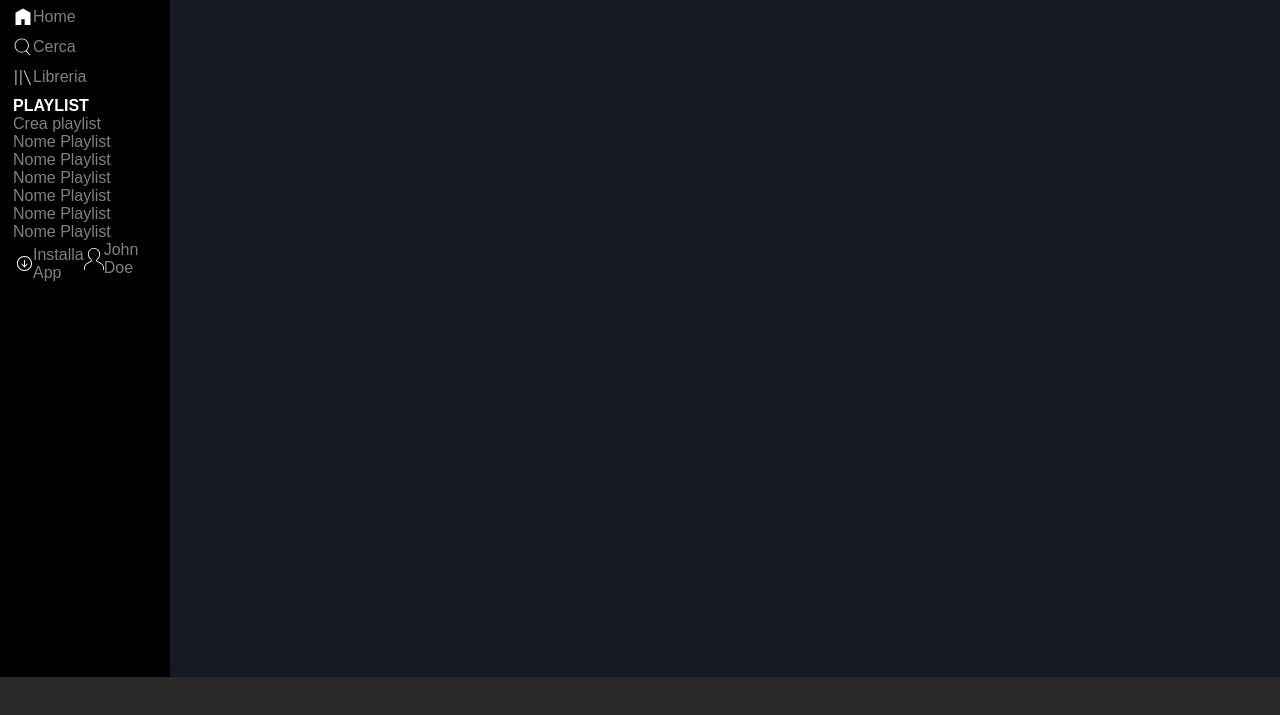
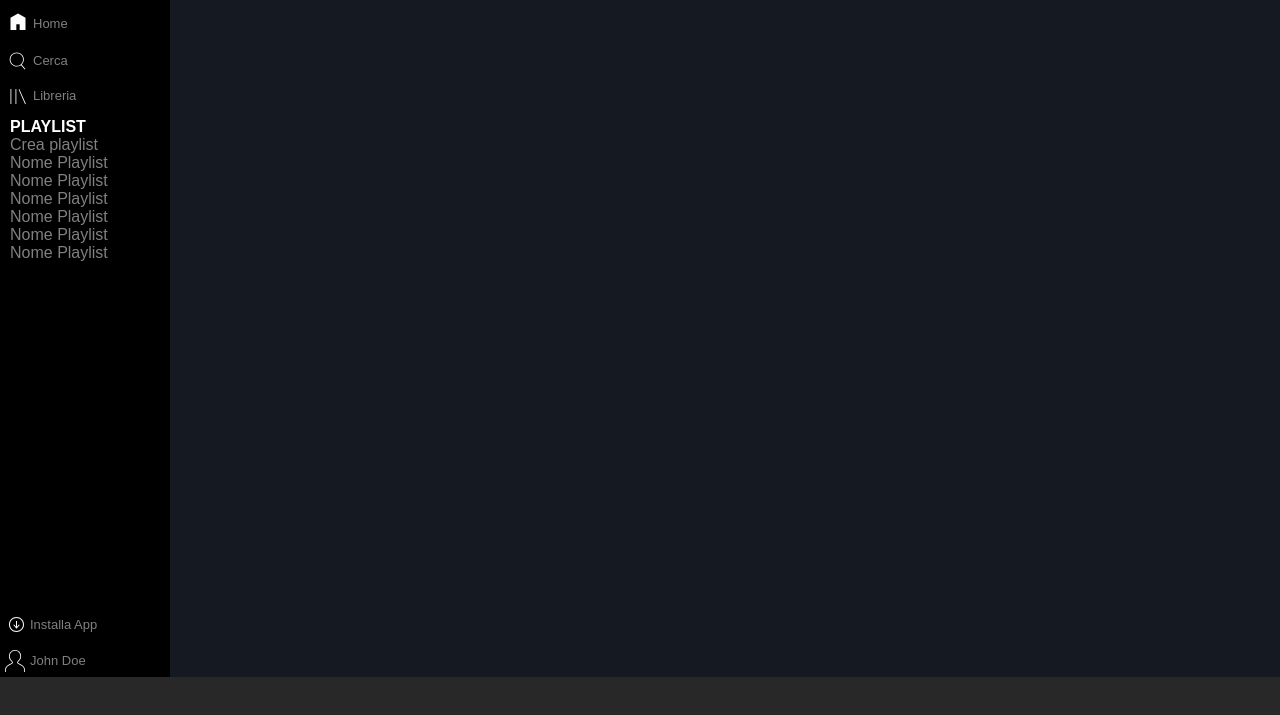
Before and after one commit to yuricifiello/html-css-spotifyweb, a plain HTML site: page index.html in a window 1280 px wide. Shown: the part 33-748 px from the top of the page. Drawn offline with Linux system fonts and the light colour scheme.

Commit message:
edit sidebar

```diff
--- a/css/style.css
+++ b/css/style.css
@@ -34,6 +34,7 @@ ul {
 
 .text {
   color: grey;
+  margin-left: 5px;
 }
 
 .name {
@@ -46,6 +47,8 @@ h4 {
 
 /* LAYOUT */
 
+/* WRAPPER */
+
 .wrapper {
   width: 100vw;
   height: 100vh;
@@ -53,33 +56,34 @@ h4 {
   background-color: rgb(20 25 34);
 }
 
+/* CONTENT */
+
 #top-content {
   height: calc(100vh - (var(--player-height)));
   display: flex;
 }
 
-#player {
-  height: 90px;
-  background-color: rgb(40 40 40);
+.main-content {
+  width: calc(100% - var(--sidebar-width));
 }
+
+/* SIDEBAR */
 
 .sidebar {
   width: var(--sidebar-width);
   background-color: black;
   display: flex;
   flex-direction: column;
-  justify-content: space-between;
-}
-
-.main-content {
-  width: calc(100% - var(--sidebar-width));
 }
 
 .symbol {
   display: flex;
   align-items: center;
+  margin-top: 5px;
+}
+
+.icon {
   width: 20px;
-  margin-bottom: 10px;
 }
 
 .symbol-full {
@@ -100,9 +104,30 @@ h4 {
   margin-left: 3px;
 }
 
+.structure-profile {
+  margin-top: auto;
+}
+
+.sidebar .text {
+  font-size: 13px;
+}
+
+/* PLAYLIST */
+
+.playlist {
+  padding: 7px;
+}
+
+/* PLAYER */
+
+#player {
+  height: 90px;
+  background-color: rgb(40 40 40);
+}
+
 /* DISPOSITIVO XS */
 
-@media screen and (max-width: 389px) {
+@media screen and (max-width: 576px) {
   .sidebar {
     width: var(--sidebar-width);
     background-color: black;
@@ -126,7 +151,7 @@ h4 {
 }
 
 /* DISPOSITIVO S */
-@media screen and (min-width: 390px) {
+@media screen and (min-width: 577px) {
   .sidebar {
     width: var(--sidebar-width-big);
     background-color: black;
@@ -140,9 +165,7 @@ h4 {
     display: none;
   }
 
-  .section-symbol {
-    display: flex;
-    flex-direction: column;
-    align-items: baseline;
+  .symbol {
+    padding: 5px;
   }
 }
--- a/index.html
+++ b/index.html
@@ -3,6 +3,7 @@
   <head>
     <meta charset="UTF-8" />
     <meta name="viewport" content="width=device-width, initial-scale=1.0" />
+
     <title>Spotify</title>
     <link rel="stylesheet" href="./css/style.css" />
   </head>
@@ -18,17 +19,19 @@
               <img src="./img/logo.svg" alt="Simbolo Spotify Intero" />
             </div>
             <div class="symbol">
-              <img src="./img/home.svg" alt="Home" />
-              <div class="text"><span>Home</span></div>
+              <div class="icon"><img src="./img/home.svg" alt="Home" /></div>
+              <div class="text">Home</div>
+              <div class="border"></div>
             </div>
             <div class="symbol">
-              <img src="./img/search.svg" alt="Search" />
+              <img class="icon" src="./img/search.svg" alt="Search" />
               <div class="text"><span>Cerca</span></div>
             </div>
             <div class="symbol">
-              <img src="./img/libreria.svg" alt="Libreria" />
+              <img class="icon" src="./img/libreria.svg" alt="Libreria" />
               <div class="text"><span>Libreria</span></div>
             </div>
+            <nav>
               <ul class="playlist">
                 <h4>PLAYLIST</h4>
                 <li>Crea playlist</li>
@@ -39,18 +42,16 @@
                 <li>Nome Playlist</li>
                 <li>Nome Playlist</li>
               </ul>
+            </nav>
+          </div>
           <div class="structure-profile">
             <div class="symbol">
-                <img src="./img/download.svg" alt="download" />
+              <img class="icon" src="./img/download.svg" />
               <div class="text"><span>Installa App</span></div>
-
+            </div>
             <div class="symbol">
-                  <img src="./img/profile.svg" alt="icon" />
-                  <div class="text">
-                    <span>John Doe</span>
-                  </div>
-                </div>
-              </div>
+              <img class="icon" src="./img/profile.svg" alt="Profile" />
+              <div class="text"><span>John Doe</span></div>
             </div>
           </div>
         </div>
```
Lines whose indentation alone changed are shown as unchanged.
